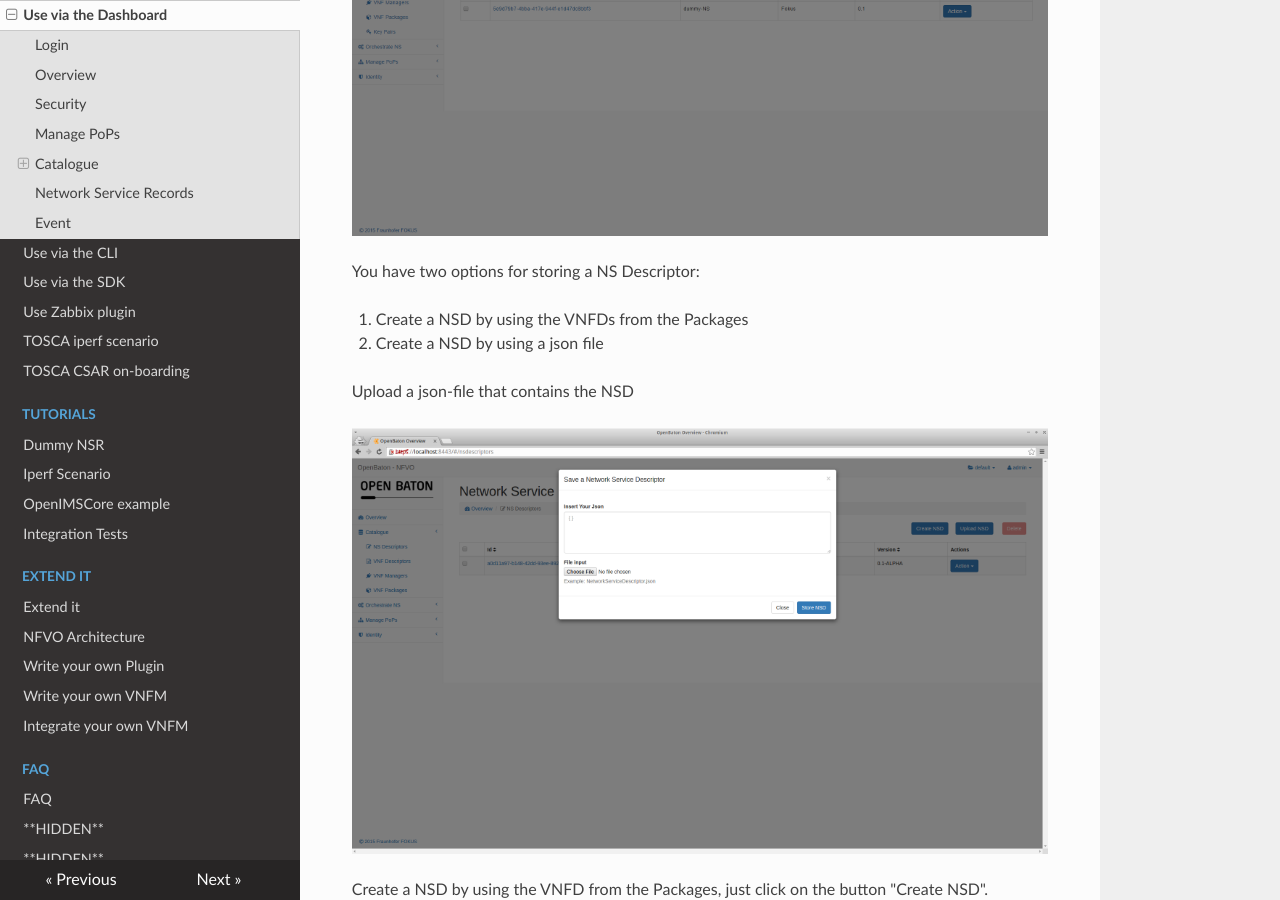
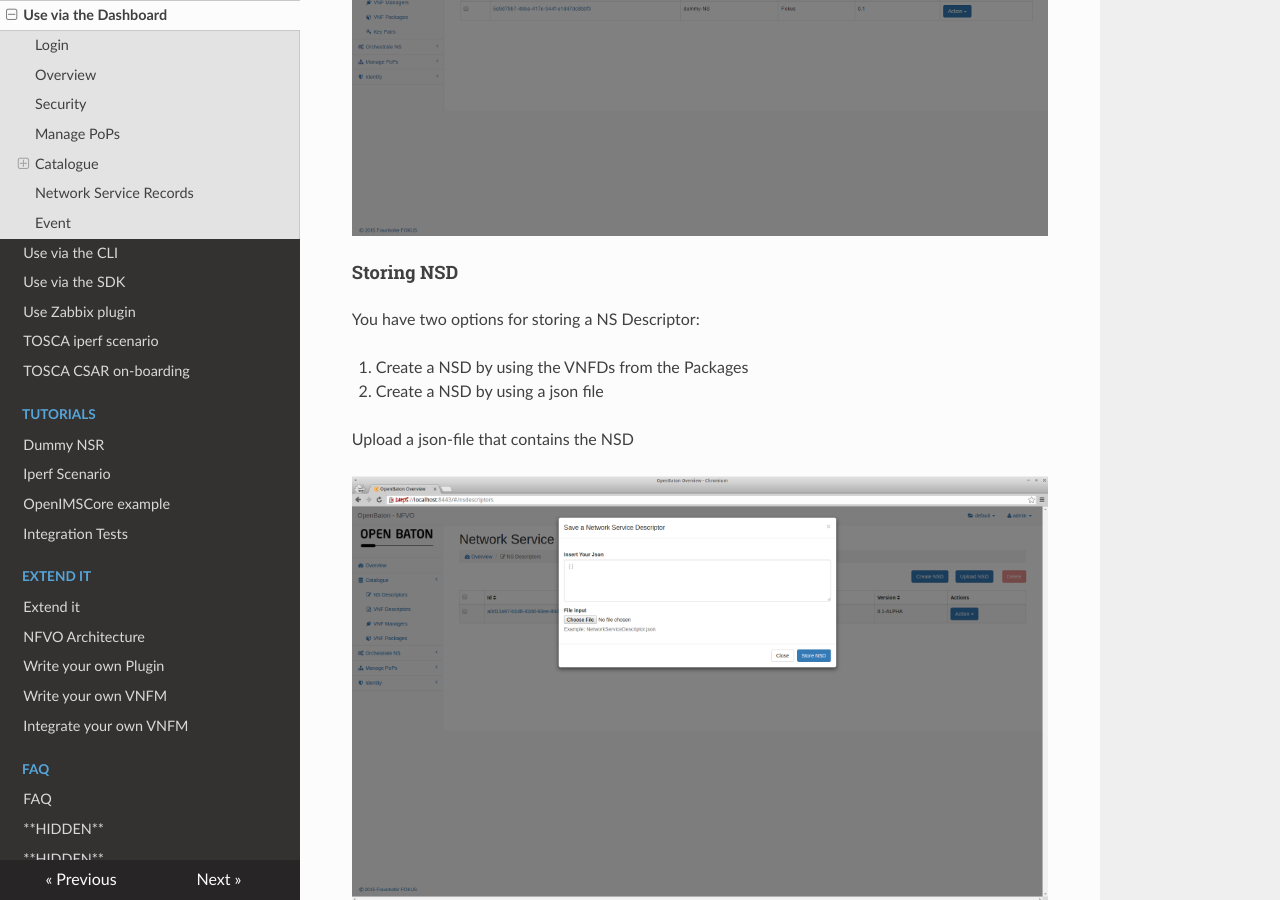
Before and after one commit to openbaton/docs, an MkDocs documentation site: the page built from docs/nfvo-how-to-use-gui.md, in a window 1280 px wide and 900 px high, scrolled down 6035 px. Built offline with MkDocs 1.6.1, drawn with Linux system fonts in a browser that asks for light colours; nearby versions of some CDN libraries; old or Windows-style settings are respelled for this version of MkDocs.

Commit message:
fix: added stroing NSD title

```diff
--- a/docs/nfvo-how-to-use-gui.md
+++ b/docs/nfvo-how-to-use-gui.md
@@ -81,7 +81,7 @@
  2. Press *Launch with VIM key* in order to use the key you have mentioned in VIM instance JSON or to use no key at all(this will be the case if no key was mentioned in the VIM file).
 
 ![NSD Launch][launchNSD]
-
+#### Storing NSD
 You have two options for storing a NS Descriptor:
 
 1. Create a NSD by using the VNFDs from the Packages
```
